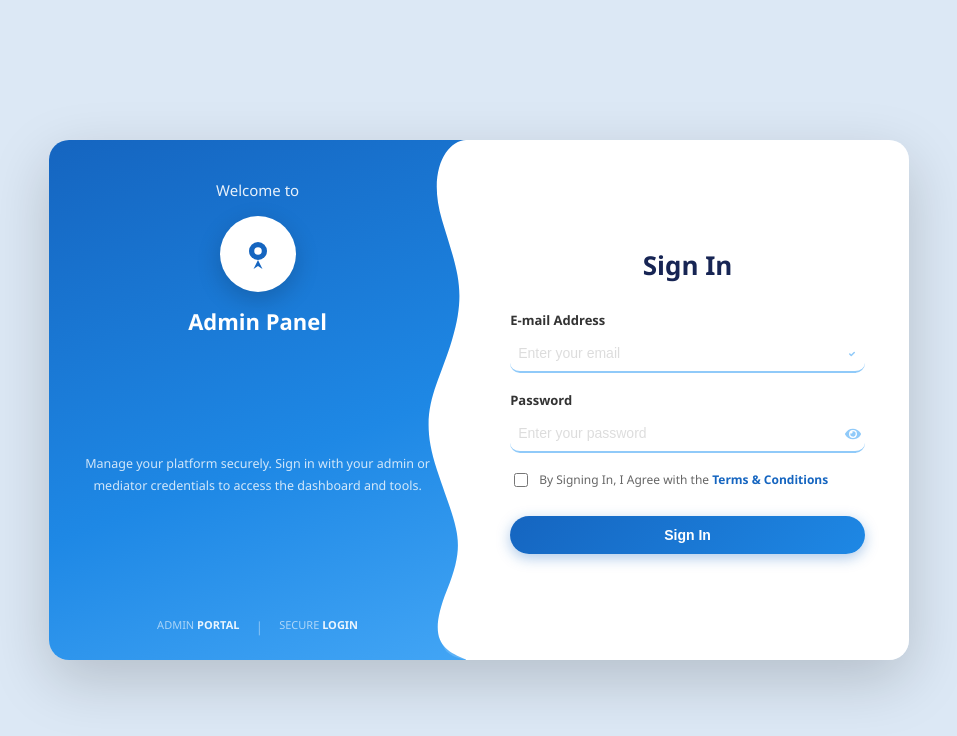
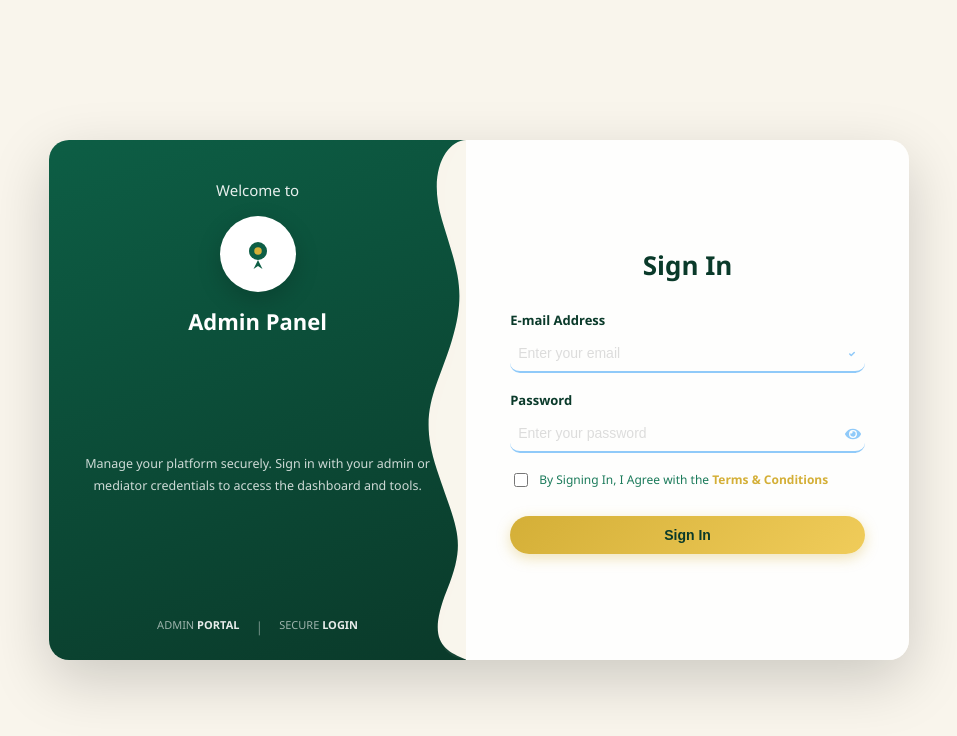
Before and after one commit to REJYKARINGA/matrimony_admin, a React (Vite) app: page / in a window 1280 px wide. Shown: the top 736 px of the page, without its empty margins (161-1118 px from the left). Built offline with nearby package versions, Linux system fonts and the light colour scheme.

Commit message:
Entire Repository Updated to Islamic Theme

```diff
--- a/src/components/ErrorBoundary.jsx
+++ b/src/components/ErrorBoundary.jsx
@@ -135,14 +135,14 @@ Component Stack: ${this.state.errorInfo?.componentStack}
                                     alignItems: 'center',
                                     gap: '0.75rem',
                                     padding: '0.875rem 1.5rem',
-                                    background: '#1565c0',
+                                    background: 'var(--primary)',
                                     color: 'white',
                                     border: 'none',
                                     borderRadius: '12px',
                                     fontWeight: '600',
                                     cursor: 'pointer',
                                     transition: 'transform 0.2s',
-                                    boxShadow: '0 4px 12px rgba(21, 101, 192, 0.2)'
+                                    boxShadow: '0 4px 12px rgba(13, 94, 69, 0.2)'
                                 }}
                                 onMouseOver={(e) => e.currentTarget.style.transform = 'translateY(-2px)'}
                                 onMouseOut={(e) => e.currentTarget.style.transform = 'translateY(0)'}
--- a/src/components/Header.jsx
+++ b/src/components/Header.jsx
@@ -52,7 +52,7 @@ export default function Header({ toggleSidebar, collapsed, theme, toggleTheme, i
                         background: 'transparent',
                         border: 'none',
                         cursor: 'pointer',
-                        color: theme === 'dark' ? '#FCD34D' : 'var(--icon-muted)',
+                        color: theme === 'dark' ? 'var(--secondary)' : 'var(--icon-muted)',
                         fontSize: '1.25rem',
                         display: 'flex',
                         alignItems: 'center',
@@ -63,7 +63,7 @@ export default function Header({ toggleSidebar, collapsed, theme, toggleTheme, i
                 </button>
 
                 <div style={{ display: 'flex', alignItems: 'center', gap: '0.5rem' }}>
-                    <LuUser size={24} color={theme === 'dark' ? '#94A3B8' : 'var(--icon-muted)'} />
+                    <LuUser size={24} color={theme === 'dark' ? 'var(--secondary)' : 'var(--icon-muted)'} />
                     {!isMobile && (
                         <span style={{ fontWeight: 500, color: 'var(--text)' }}>
                             {user.user_profile?.first_name || 'Admin'}
--- a/src/index.css
+++ b/src/index.css
@@ -1,25 +1,25 @@
 :root {
-  --primary: #1565c0;
-  --primary-rgb: 21, 101, 192;
-  --primary-dark: #0d47a1;
-  --secondary: #1e88e5;
-  --secondary-rgb: 30, 136, 229;
-  --bg: #dce8f5;
-  --text: #172554;
-  --text-secondary: #64748B;
-  --icon-muted: #94A3B8;
-  --card-bg: rgba(255, 255, 255, 0.8);
+  --primary: #0D5E45;
+  --primary-rgb: 13, 94, 69;
+  --primary-dark: #0A3A2A;
+  --secondary: #D4AF37;
+  --secondary-rgb: 212, 175, 55;
+  --bg: #F9F5EC;
+  --text: #0A3A2A;
+  --text-secondary: #1A7A5A;
+  --icon-muted: #2A9970;
+  --card-bg: rgba(255, 255, 255, 0.9);
   --sidebar-bg: #FFFFFF;
   --header-bg: rgba(255, 255, 255, 0.9);
-  --border-color: rgba(226, 232, 240, 0.6);
+  --border-color: rgba(184, 148, 31, 0.2);
   --input-bg: #FFFFFF;
-  --input-border: #90caf9;
-  --hover-bg: #f8fafc;
+  --input-border: #D4AF37;
+  --hover-bg: #C8EAD8;
   --shadow-sm: 0 1px 2px 0 rgba(0, 0, 0, 0.05);
   --shadow-md: 0 4px 6px -1px var(--shadow-color), 0 2px 4px -2px var(--shadow-color);
   --shadow-lg: 0 10px 15px -3px var(--shadow-color), 0 4px 6px -4px var(--shadow-color);
   --shadow-xl: 0 20px 25px -5px var(--shadow-color), 0 8px 10px -6px var(--shadow-color);
-  --shadow-color: rgba(21, 101, 192, 0.12);
+  --shadow-color: rgba(13, 94, 69, 0.12);
   --error: #dc3545;
   --error-bg: #fff0f0;
   --error-border: #ffcccc;
@@ -29,17 +29,17 @@
 }
 
 [data-theme='dark'] {
-  --bg: #0f172a;
-  --text: #f0f9ff;
-  --text-secondary: #94A3B8;
-  --card-bg: rgba(30, 41, 59, 0.8);
-  --sidebar-bg: #1e293b;
-  --header-bg: rgba(30, 41, 59, 0.9);
-  --border-color: rgba(51, 65, 85, 0.6);
-  --input-bg: #0f172a;
-  --input-border: #334155;
-  --hover-bg: #334155;
-  --shadow-color: rgba(0, 0, 0, 0.3);
+  --bg: #0A3A2A;
+  --text: #F5E6A3;
+  --text-secondary: #D4AF37;
+  --card-bg: rgba(28, 28, 28, 0.8);
+  --sidebar-bg: #1C1C1C;
+  --header-bg: rgba(28, 28, 28, 0.9);
+  --border-color: rgba(212, 175, 55, 0.3);
+  --input-bg: #1C1C1C;
+  --input-border: #B8941F;
+  --hover-bg: #1A7A5A;
+  --shadow-color: rgba(0, 0, 0, 0.4);
 }
 
 body {
--- a/src/pages/Login.jsx
+++ b/src/pages/Login.jsx
@@ -83,7 +83,7 @@ export default function Login() {
                     display: flex;
                     align-items: center;
                     justify-content: center;
-                    background: #dce8f5;
+                    background: var(--bg);
                     padding: 20px;
                     font-family: "Segoe UI", Roboto, "Helvetica Neue", Arial, sans-serif;
                     box-sizing: border-box;
@@ -102,7 +102,7 @@ export default function Login() {
 
                 .login-left {
                     flex: 0 0 42%;
-                    background: linear-gradient(160deg, #1565c0 0%, #1e88e5 60%, #42a5f5 100%);
+                    background: linear-gradient(160deg, var(--primary) 0%, var(--primary-dark) 100%);
                     display: flex;
                     flex-direction: column;
                     align-items: center;
@@ -123,7 +123,7 @@ export default function Login() {
 
                 .login-right {
                     flex: 1;
-                    background: white;
+                    background: var(--card-bg);
                     display: flex;
                     flex-direction: column;
                     justify-content: center;
@@ -135,44 +135,44 @@ export default function Login() {
                     padding: 10px 36px 10px 8px;
                     font-size: 14px;
                     border: none;
-                    border-bottom: 2px solid #90caf9;
+                    border-bottom: 2px solid var(--input-border);
                     outline: none;
                     background: transparent;
-                    color: #333;
+                    color: var(--text);
                     box-sizing: border-box;
                     transition: border-color 0.25s;
                 }
-                .login-input:focus { border-bottom-color: #1565c0; }
+                .login-input:focus { border-bottom-color: var(--primary); }
 
                 .btn-signin {
                     flex: 1;
                     padding: 11px 0;
                     font-size: 14px;
                     font-weight: 600;
-                    color: white;
-                    background: linear-gradient(135deg, #1565c0 0%, #1e88e5 100%);
+                    color: var(--primary-dark);
+                    background: linear-gradient(135deg, var(--secondary) 0%, #F0CC5A 100%);
                     border: none;
                     border-radius: 25px;
                     cursor: pointer;
-                    box-shadow: 0 4px 14px rgba(21,101,192,0.35);
+                    box-shadow: 0 4px 14px rgba(212, 175, 55, 0.35);
                     transition: box-shadow 0.25s;
                 }
-                .btn-signin:disabled { background: #90caf9; cursor: not-allowed; }
-                .btn-signin:hover:not(:disabled) { box-shadow: 0 6px 20px rgba(21,101,192,0.5); }
+                .btn-signin:disabled { background: var(--input-border); opacity: 0.7; cursor: not-allowed; }
+                .btn-signin:hover:not(:disabled) { box-shadow: 0 6px 20px rgba(212, 175, 55, 0.5); }
 
                 .btn-signup {
                     flex: 1;
                     padding: 11px 0;
                     font-size: 14px;
                     font-weight: 600;
-                    color: #1565c0;
-                    background: white;
-                    border: 2px solid #1565c0;
+                    color: var(--secondary);
+                    background: transparent;
+                    border: 2px solid var(--secondary);
                     border-radius: 25px;
                     cursor: pointer;
                     transition: background 0.25s;
                 }
-                .btn-signup:hover { background: #f0f5ff; }
+                .btn-signup:hover { background: rgba(212, 175, 55, 0.1); }
 
                 /* ── MOBILE: stack vertically ── */
                 @media (max-width: 600px) {
@@ -204,7 +204,7 @@ export default function Login() {
                         left: 0;
                         width: 100%;
                         height: 44px;
-                        background: white;
+                        background: var(--bg);
                         border-radius: 50% 50% 0 0 / 100% 100% 0 0;
                     }
 
@@ -237,9 +237,9 @@ export default function Login() {
                                 boxShadow: '0 8px 24px rgba(0,0,0,0.18)'
                             }}>
                                 <svg width="36" height="36" viewBox="0 0 24 24" fill="none">
-                                    <circle cx="12" cy="10" r="6" fill="#1565c0" />
-                                    <circle cx="12" cy="10" r="2.5" fill="white" />
-                                    <path d="M12 16 L9 22 L12 20 L15 22 Z" fill="#1565c0" />
+                                    <circle cx="12" cy="10" r="6" fill="var(--primary)" />
+                                    <circle cx="12" cy="10" r="2.5" fill="var(--secondary)" />
+                                    <path d="M12 16 L9 22 L12 20 L15 22 Z" fill="var(--primary)" />
                                 </svg>
                             </div>
                             <h2 style={{ margin: 0, fontSize: '22px', fontWeight: 700, color: 'white' }}>
@@ -270,8 +270,8 @@ export default function Login() {
 
                         {/* Desktop wave */}
                         <svg className="wave-svg" viewBox="0 0 80 520" xmlns="http://www.w3.org/2000/svg" preserveAspectRatio="none">
-                            <path d="M80,0 C60,0 40,30 55,80 C70,130 80,150 65,200 C50,250 30,270 50,330 C70,390 80,400 60,450 C40,500 55,510 80,520 L80,0Z" fill="white" />
-                            <path d="M80,0 C65,10 50,40 62,90 C74,140 80,160 68,210 C56,260 38,280 55,340 C72,400 80,410 62,460 C44,510 60,516 80,520 L80,0Z" fill="rgba(255,255,255,0.15)" />
+                            <path d="M80,0 C60,0 40,30 55,80 C70,130 80,150 65,200 C50,250 30,270 50,330 C70,390 80,400 60,450 C40,500 55,510 80,520 L80,0Z" fill="var(--bg)" />
+                            <path d="M80,0 C65,10 50,40 62,90 C74,140 80,160 68,210 C56,260 38,280 55,340 C72,400 80,410 62,460 C44,510 60,516 80,520 L80,0Z" fill="rgba(255,255,255,0.05)" />
                         </svg>
                     </div>
 
@@ -296,7 +296,7 @@ export default function Login() {
 
                         <form onSubmit={handleLogin} noValidate>
                             <div style={{ marginBottom: '18px' }}>
-                                <label style={{ display: 'block', marginBottom: '6px', fontSize: '13px', fontWeight: 600, color: '#333' }}>
+                                <label style={{ display: 'block', marginBottom: '6px', fontSize: '13px', fontWeight: 600, color: 'var(--text)' }}>
                                     E-mail Address
                                 </label>
                                 <div style={{ position: 'relative' }}>
@@ -319,7 +319,7 @@ export default function Login() {
                             </div>
 
                             <div style={{ marginBottom: '18px' }}>
-                                <label style={{ display: 'block', marginBottom: '6px', fontSize: '13px', fontWeight: 600, color: '#333' }}>
+                                <label style={{ display: 'block', marginBottom: '6px', fontSize: '13px', fontWeight: 600, color: 'var(--text)' }}>
                                     Password
                                 </label>
                                 <div style={{ position: 'relative' }}>
@@ -354,10 +354,10 @@ export default function Login() {
                             </div>
 
                             <div style={{ display: 'flex', alignItems: 'flex-start', gap: '8px', marginBottom: '26px' }}>
-                                <input type="checkbox" id="terms" style={{ accentColor: '#1565c0', marginTop: '2px', width: '14px', height: '14px', flexShrink: 0 }} />
-                                <label htmlFor="terms" style={{ fontSize: '12px', color: '#666', lineHeight: '1.5' }}>
+                                <input type="checkbox" id="terms" style={{ accentColor: 'var(--primary)', marginTop: '2px', width: '14px', height: '14px', flexShrink: 0 }} />
+                                <label htmlFor="terms" style={{ fontSize: '12px', color: 'var(--text-secondary)', lineHeight: '1.5' }}>
                                     By Signing In, I Agree with the{' '}
-                                    <span style={{ color: '#1565c0', cursor: 'pointer', fontWeight: 600 }}>Terms &amp; Conditions</span>
+                                    <span style={{ color: 'var(--secondary)', cursor: 'pointer', fontWeight: 600 }}>Terms &amp; Conditions</span>
                                 </label>
                             </div>
 
```
Also changed, not shown: src/components/Sidebar.jsx (+5 -5 lines), src/pages/Dashboard.jsx (+8 -8 lines), src/pages/MediatorDashboard.jsx (+21 -21 lines).
